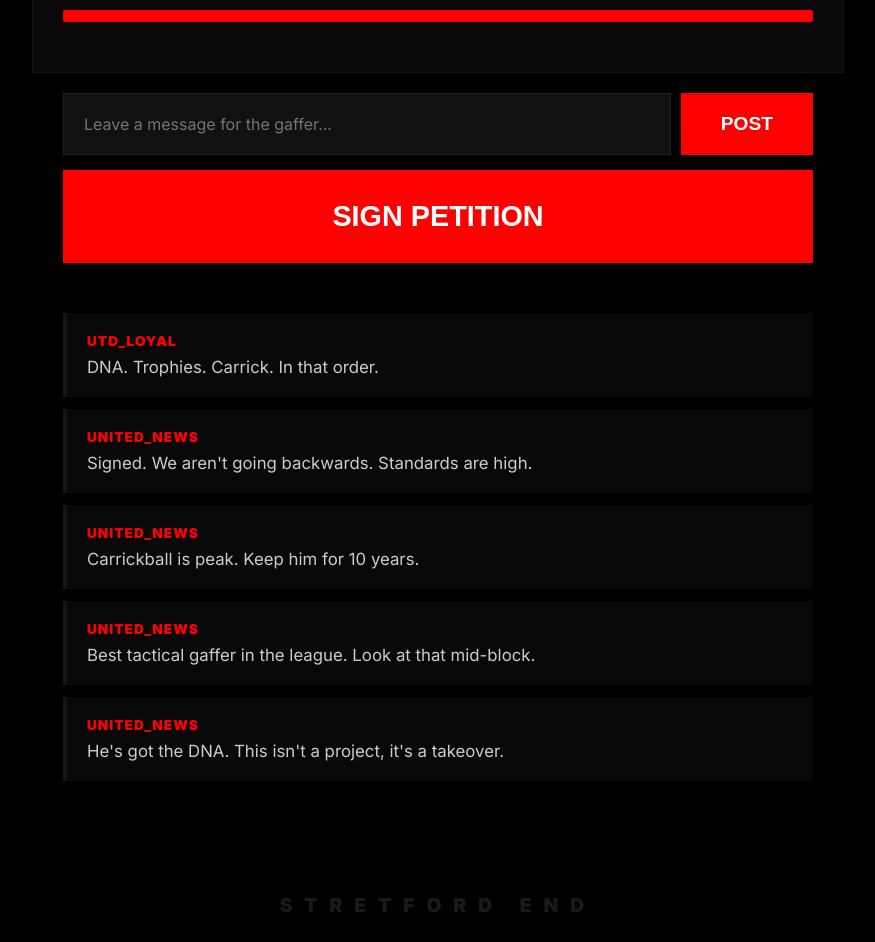
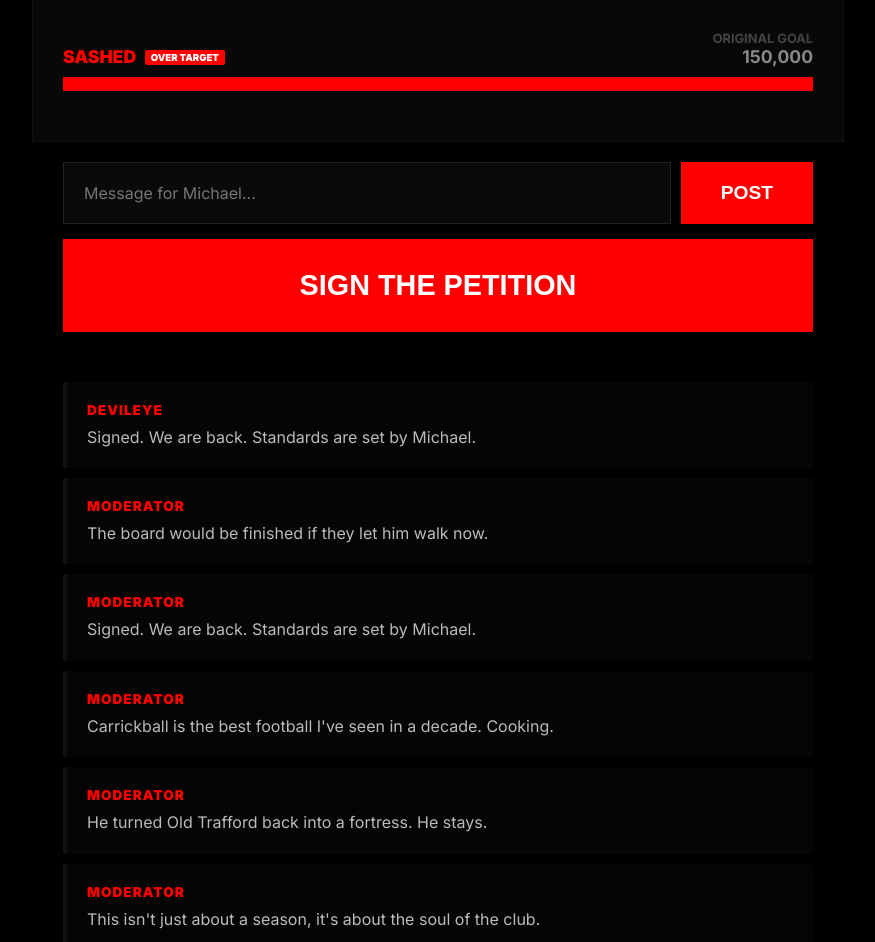
Before and after one commit to lebronhawktuah/carrick-petition, a plain HTML site: page index.html in a window 1280 px wide. Shown: the part 577-1519 px from the top of the page, without its empty margins (202-1077 px from the left). Drawn offline with Linux system fonts and the light colour scheme.

Commit message:
Update index.html

```diff
--- a/index.html
+++ b/index.html
@@ -3,14 +3,13 @@
 <head>
     <meta charset="UTF-8">
     <meta name="viewport" content="width=device-width, initial-scale=1.0">
-    <title>CARRICK 26/27 | THE FUTURE IS RED</title>
+    <title>CARRICK 26/27 | MISSION CRITICAL</title>
     <link href="https://fonts.googleapis.com/css2?family=Archivo+Black&family=Inter:wght@400;700;900&display=swap" rel="stylesheet">
 
     <style>
         :root {
             --manc-red: #ff0000;
             --glow: 0 0 30px rgba(255, 0, 0, 0.6);
-            --card-bg: #0a0a0a;
         }
 
         body {
@@ -26,17 +25,28 @@
             overflow-x: hidden;
         }
 
-        /* Top Red Accent */
-        body::before {
-            content: "";
-            position: fixed;
-            top: 0; width: 100%; height: 2px;
+        /* Live Header Pulse */
+        .live-status {
+            margin-top: 20px;
+            font-size: 0.7rem;
+            font-weight: 900;
+            letter-spacing: 2px;
+            color: #555;
+            display: flex;
+            align-items: center;
+            gap: 8px;
+        }
+        .pulse {
+            width: 8px;
+            height: 8px;
             background: var(--manc-red);
+            border-radius: 50%;
             box-shadow: var(--glow);
-            z-index: 100;
+            animation: pulse-glow 1.5s infinite;
         }
+        @keyframes pulse-glow { 0% { opacity: 1; } 50% { opacity: 0.3; } 100% { opacity: 1; } }
 
-        .header { text-align: center; margin: 40px 0 20px; }
+        .header { text-align: center; margin: 30px 0; }
 
         .carrick-title {
             font-family: 'Archivo Black', sans-serif;
@@ -61,15 +71,14 @@
             background: black;
         }
 
-        /* Stats Section */
         .card {
-            background: var(--card-bg);
+            background: #080808;
             border: 1px solid #111;
             width: 100%;
             max-width: 750px;
             padding: 50px 30px;
             text-align: center;
-            margin-top: 20px;
+            margin-top: 10px;
         }
 
         #counter {
@@ -78,115 +87,84 @@
             letter-spacing: -10px;
             margin: 0;
             line-height: 0.8;
-            color: #fff;
         }
 
         .label {
             color: #333;
             font-weight: 900;
-            font-size: 1rem;
+            font-size: 0.9rem;
             letter-spacing: 6px;
             margin: 20px 0 40px;
             text-transform: uppercase;
         }
 
-        .bar-bg { width: 100%; height: 12px; background: #111; border-radius: 2px; overflow: hidden; }
+        /* Goal Text Brought Back */
+        .goal-container {
+            display: flex;
+            justify-content: space-between;
+            align-items: flex-end;
+            margin-bottom: 10px;
+            font-family: 'Inter', sans-serif;
+        }
+        .goal-current { color: var(--manc-red); font-weight: 900; font-size: 1.1rem; }
+        .goal-target { color: #444; font-weight: 700; font-size: 0.8rem; text-align: right; }
+        .smashed-tag { background: var(--manc-red); color: white; padding: 2px 6px; font-size: 0.6rem; margin-left: 5px; border-radius: 2px; vertical-align: middle; }
+
+        .bar-bg { width: 100%; height: 14px; background: #111; overflow: hidden; position: relative; }
         .bar-fill { height: 100%; background: var(--manc-red); width: 100%; box-shadow: var(--glow); }
 
-        /* User Interaction */
-        .input-group {
-            width: 100%;
-            max-width: 750px;
-            margin-top: 20px;
-            display: flex;
-            gap: 10px;
-        }
-
-        input {
-            flex: 1;
-            background: #111;
-            border: 1px solid #222;
-            padding: 20px;
-            color: white;
-            font-family: 'Inter', sans-serif;
-            font-size: 1rem;
-            outline: none;
-        }
-
+        /* Controls */
+        .input-group { width: 100%; max-width: 750px; margin-top: 20px; display: flex; gap: 10px; }
+        input { flex: 1; background: #0a0a0a; border: 1px solid #222; padding: 20px; color: white; font-family: 'Inter', sans-serif; font-size: 1rem; outline: none; }
         input:focus { border-color: var(--manc-red); }
 
-        .btn {
-            background: var(--manc-red);
-            color: white;
-            border: none;
-            padding: 0 40px;
-            font-size: 1.2rem;
-            font-weight: 900;
-            cursor: pointer;
-            text-transform: uppercase;
-            transition: 0.2s;
-        }
-
-        .main-sign-btn {
-            width: 100%;
-            max-width: 750px;
-            padding: 30px;
-            margin-top: 15px;
-            font-size: 1.8rem;
-        }
-
+        .btn { background: var(--manc-red); color: white; border: none; padding: 0 40px; font-size: 1.2rem; font-weight: 900; cursor: pointer; text-transform: uppercase; transition: 0.2s; }
+        .main-sign-btn { width: 100%; max-width: 750px; padding: 30px; margin-top: 15px; font-size: 1.8rem; }
         .btn:hover { background: #ff3333; transform: scale(1.01); }
-        .btn:active { transform: scale(0.98); }
         .btn.disabled { background: #111; color: #333; cursor: default; }
 
-        /* Comment Section */
-        .feed-container {
-            width: 100%;
-            max-width: 750px;
-            margin-top: 50px;
-        }
+        .feed-container { width: 100%; max-width: 750px; margin-top: 50px; }
+        .comment { background: #050505; padding: 20px; margin-bottom: 10px; border-left: 4px solid #111; animation: slideUp 0.4s ease-out forwards; border-radius: 2px; }
+        .comment.user-post { border-left-color: var(--manc-red); background: rgba(255,0,0,0.03); }
+        .c-user { color: var(--manc-red); font-weight: 900; font-size: 0.85rem; letter-spacing: 1px; }
+        .c-text { color: #bbb; margin-top: 8px; font-size: 1rem; line-height: 1.4; }
 
-        .comment {
-            background: #080808;
-            padding: 20px;
-            margin-bottom: 12px;
-            border-left: 4px solid #151515;
-            animation: slideUp 0.4s ease-out forwards;
-        }
-
-        .comment.user-post { border-left-color: var(--manc-red); background: rgba(255, 0, 0, 0.05); }
-
-        @keyframes slideUp { from { opacity: 0; transform: translateY(20px); } to { opacity: 1; transform: translateY(0); } }
-
-        .c-user { color: var(--manc-red); font-weight: 900; font-size: 0.85rem; letter-spacing: 1px; }
-        .c-text { color: #ccc; margin-top: 8px; font-size: 1.05rem; }
-
-        .footer { margin: 100px 0 50px; color: #1a1a1a; font-weight: 900; letter-spacing: 12px; font-size: 1.2rem; }
+        .footer { margin: 80px 0 40px; color: #1a1a1a; font-weight: 900; letter-spacing: 12px; font-size: 1.2rem; }
     </style>
 </head>
 <body>
 
+    <div class="live-status">
+        <div class="pulse"></div>
+        <span id="live-viewers">4,102</span> MANCUNIANS ONLINE
+    </div>
+
     <div class="header">
         <h1 class="carrick-title">CARRICK</h1>
-        <div class="stamp">KEEP 26/27</div>
+        <div class="stamp">STAY 26/27</div>
     </div>
 
     <div class="card">
         <h2 id="counter">0</h2>
-        <div class="label">UNITED WE STAND</div>
+        <div class="label">GLOBAL SIGNATURES</div>
+
+        <div class="goal-container">
+            <div class="goal-current">SASHED <span class="smashed-tag">OVER TARGET</span></div>
+            <div class="goal-target">ORIGINAL GOAL<br><span style="color:#888; font-size: 1.1rem;">150,000</span></div>
+        </div>
         <div class="bar-bg"><div class="bar-fill"></div></div>
     </div>
 
     <div class="input-group">
-        <input type="text" id="userComment" placeholder="Leave a message for the gaffer...">
+        <input type="text" id="userComment" placeholder="Message for Michael...">
         <button id="postBtn" class="btn">POST</button>
     </div>
 
-    <button id="signBtn" class="btn main-sign-btn">SIGN PETITION</button>
+    <button id="signBtn" class="btn main-sign-btn">SIGN THE PETITION</button>
 
     <div class="feed-container" id="feed"></div>
 
-    <div class="footer">STRETFORD END</div>
+    <div class="footer">GGMU</div>
 
     <script>
         const counterEl = document.getElementById('counter');
@@ -194,51 +172,46 @@
         const postBtn = document.getElementById('postBtn');
         const userInput = document.getElementById('userComment');
         const feed = document.getElementById('feed');
+        const viewerEl = document.getElementById('live-viewers');
 
-        // PERSISTENT COUNTER (Refreshes show massive growth)
+        // Logic for massive counts
         const startTime = new Date("May 6, 2026 04:00:00").getTime();
         function getLiveCount() {
             const now = new Date().getTime();
             const elapsed = (now - startTime) / 1000;
-            // Starts way above 150k and gains ~32 per second
-            return Math.floor(184250 + (elapsed * 32.7));
+            return Math.floor(198640 + (elapsed * 38.2));
         }
 
         let currentCount = getLiveCount();
         function updateUI() { counterEl.innerText = currentCount.toLocaleString(); }
 
-        // Live Ticking
         setInterval(() => {
-            currentCount += Math.floor(Math.random() * 5);
+            currentCount += Math.floor(Math.random() * 6);
+            viewerEl.innerText = (4000 + Math.floor(Math.random() * 500)).toLocaleString();
             updateUI();
         }, 150);
 
-        // HUMAN FAN VOICES
         const fanPool = [
-            "He's got the DNA. This isn't a project, it's a takeover.",
-            "Best tactical gaffer in the league. Look at that mid-block.",
-            "Carrickball is peak. Keep him for 10 years.",
-            "Signed. We aren't going backwards. Standards are high.",
-            "I've seen enough. He's better than Pep already.",
-            "Imagine letting him go now. Board needs to wake up.",
-            "Top 3 finish with that squad? Gaffer is magic.",
-            "Michael Carrick's Red Army! Stand up!",
-            "Old Trafford finally feels like a fortress again.",
-            "DNA. Trophies. Carrick. In that order."
+            "This isn't just about a season, it's about the soul of the club.",
+            "He turned Old Trafford back into a fortress. He stays.",
+            "Carrickball is the best football I've seen in a decade. Cooking.",
+            "Signed. We are back. Standards are set by Michael.",
+            "The board would be finished if they let him walk now.",
+            "Kobbie, Garnacho, Rasmus... they thrive under him. Give him 26/27.",
+            "Proper tactical gaffer. The mid-block is levels ahead of Pep.",
+            "From the Stretford End to the world — STAY.",
+            "Better win percentage than SAF in his first 100 games. Fact.",
+            "The DNA is safe with him. Get it signed."
         ];
 
         function createComment(name, text, isUser = false) {
             const div = document.createElement('div');
             div.className = `comment ${isUser ? 'user-post' : ''}`;
-            div.innerHTML = `
-                <div class="c-user">${name.toUpperCase()}</div>
-                <div class="c-text">${text}</div>
-            `;
+            div.innerHTML = `<div class="c-user">${name.toUpperCase()}</div><div class="c-text">${text}</div>`;
             feed.prepend(div);
-            if (feed.children.length > 8) feed.removeChild(feed.lastChild);
+            if (feed.children.length > 10) feed.removeChild(feed.lastChild);
         }
 
-        // Post button logic
         postBtn.addEventListener('click', () => {
             if (userInput.value.trim() !== "") {
                 createComment("YOU", userInput.value, true);
@@ -246,39 +219,34 @@
             }
         });
 
-        // Sign button logic
         signBtn.addEventListener('click', () => {
             if (!signBtn.classList.contains('disabled')) {
                 signBtn.innerText = "SIGNING...";
                 setTimeout(() => {
-                    currentCount += 1250;
+                    currentCount += 2100;
                     updateUI();
-                    signBtn.innerText = "ALREADY SIGNED";
+                    signBtn.innerText = "VOTE RECORDED";
                     signBtn.classList.add('disabled');
-                    localStorage.setItem('carrick_26_signed', 'true');
-                    createComment("YOU", "JUST SIGNED. HE STAYS.", true);
+                    localStorage.setItem('carrick_final_26', 'true');
+                    createComment("YOU", "I JUST SIGNED. KEEP THE GAFFER!", true);
                 }, 800);
             }
         });
 
-        if (localStorage.getItem('carrick_26_signed')) {
-            signBtn.innerText = "ALREADY SIGNED";
+        if (localStorage.getItem('carrick_final_26')) {
+            signBtn.innerText = "VOTE RECORDED";
             signBtn.classList.add('disabled');
         }
 
-        // Random bot signs every few seconds
         setInterval(() => {
-            const names = ["Manc_Red", "Utd_Loyal", "RedArmy99", "SirAlex_Vibe", "CarrickEra"];
+            const names = ["Manc_Born", "StretfordRed", "UnitedSoul", "CarrickProp", "DevilEye"];
             const name = names[Math.floor(Math.random()*names.length)];
             const text = fanPool[Math.floor(Math.random()*fanPool.length)];
             createComment(name, text);
-        }, 3500);
+        }, 3000);
 
-        // Init
         updateUI();
-        for(let i=0; i<4; i++) {
-            createComment("United_News", fanPool[i]);
-        }
+        for(let i=0; i<5; i++) createComment("Moderator", fanPool[i]);
     </script>
 </body>
 </html>
```
